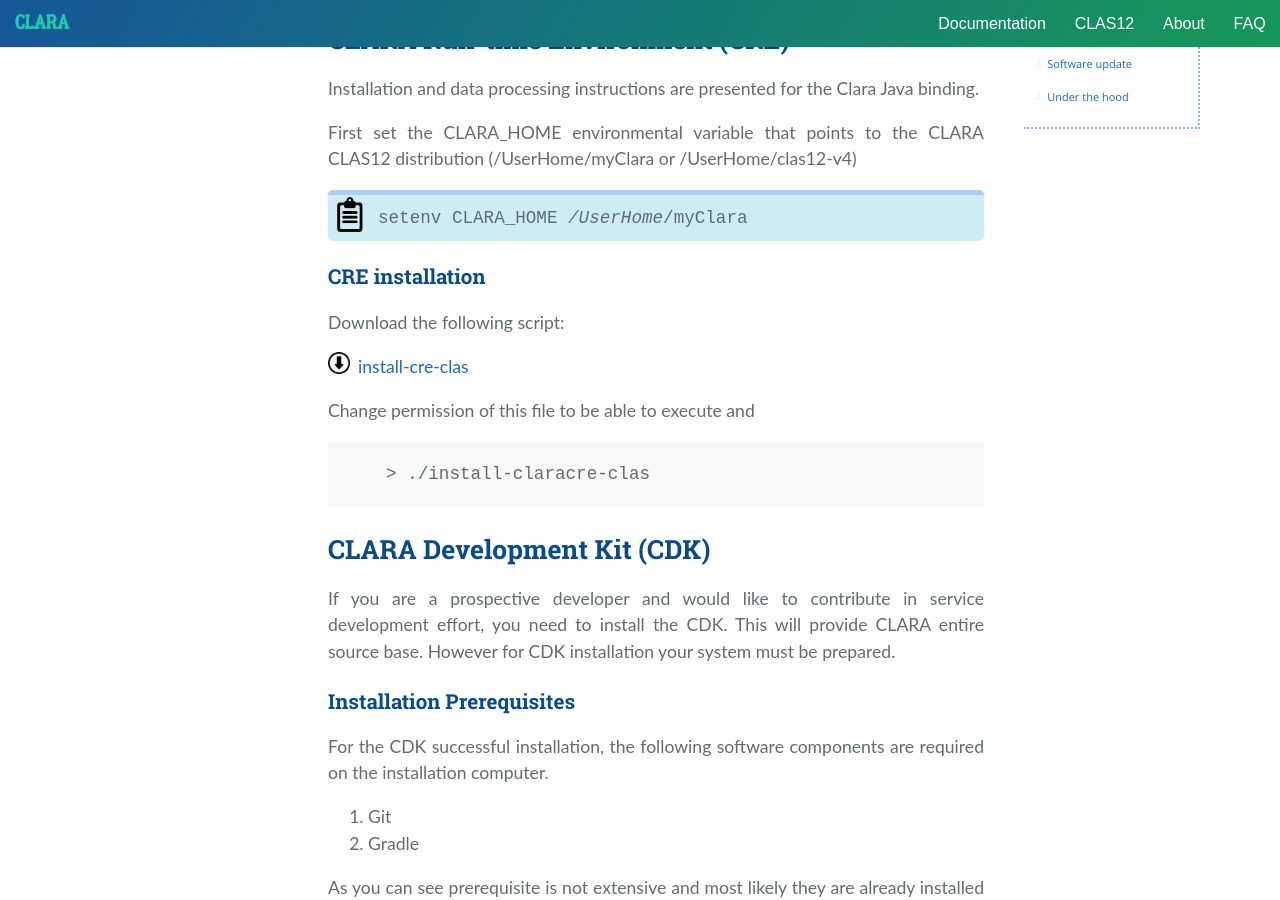
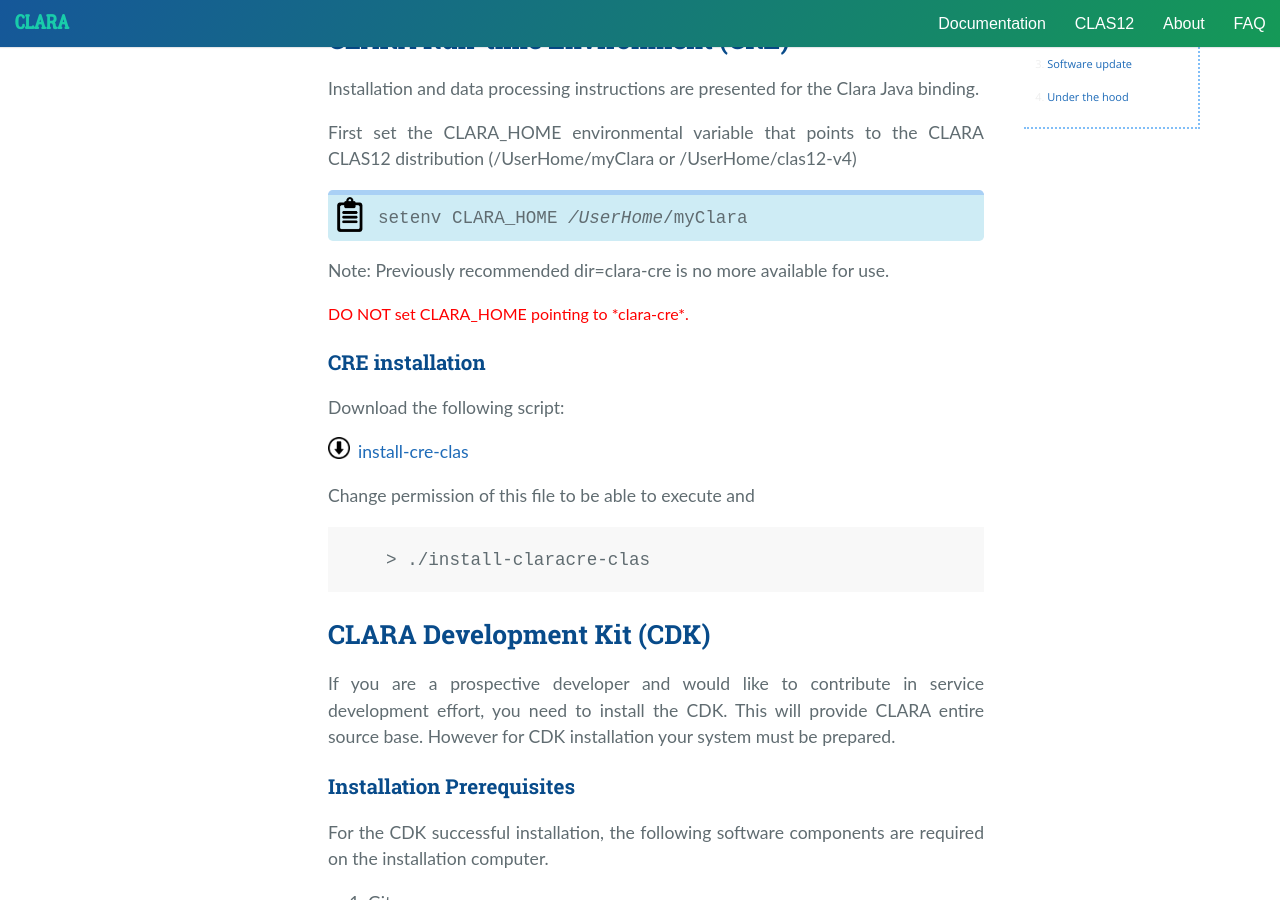
Before and after one commit to JeffersonLab/clara-docs, a Jekyll site: the page built from docs/clas/installation.md, in a window 1280 px wide and 900 px high, scrolled down 439 px. Built offline with Jekyll 4.4.1, drawn with Linux system fonts in a browser that asks for light colours; nearby versions of some CDN libraries.

Commit message:
minor updates

```diff
--- a/docs/clas/installation.md
+++ b/docs/clas/installation.md
@@ -32,6 +32,11 @@ to the CLARA CLAS12 distribution (/UserHome/myClara or /UserHome/clas12-v4)
 
 <div class="note info">
 <code>setenv CLARA_HOME <em>/UserHome</em>/myClara</code>
+</div>
+Note: Previously recommended dir=clara-cre is no more available for use.
+
+<div style="font-size:12pt;color:red;">
+      DO NOT set CLARA_HOME pointing to *clara-cre*.
 </div>
 
 ### CRE installation
```
